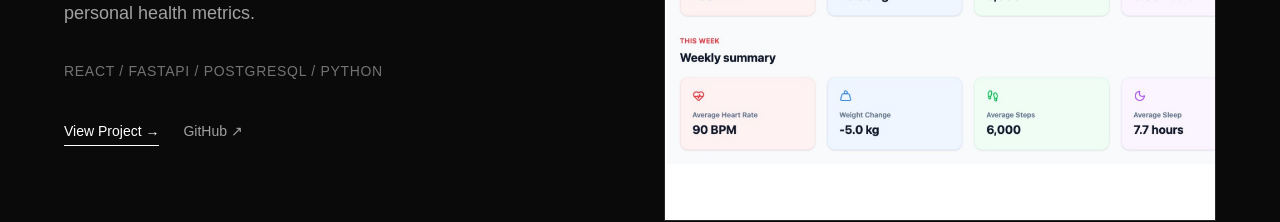
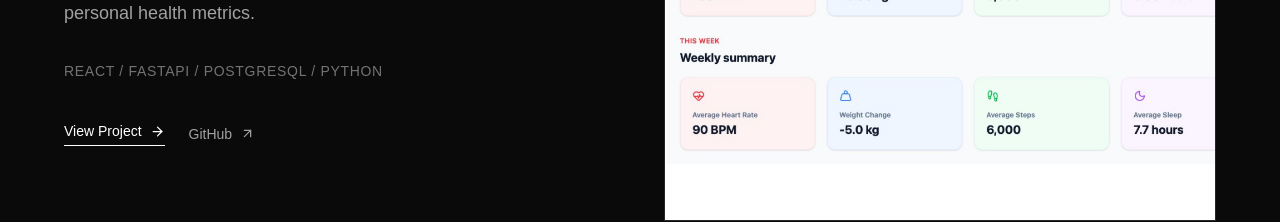
Before and after one commit to Mars-shah/Portfolio, a Next.js app: page / in a window 1280 px wide. Shown: the part 940-1162 px from the top of the page. Built offline with nearby package versions, Linux system fonts and the light colour scheme.

Commit message:
fixing arrows

```diff
--- a/app/projects/page.tsx
+++ b/app/projects/page.tsx
@@ -1,6 +1,7 @@
 import Navbar from "@/components/navbar";
 import Footer from "@/components/footer";
 import Image from "next/image";
+import { ArrowUpRight } from "lucide-react";
 
 const projects = [
   {
@@ -70,7 +71,6 @@ export default function ProjectsPage() {
               key={project.title}
               className="grid gap-10 border-t border-neutral-200 py-12 dark:border-neutral-800 md:grid-cols-[0.9fr_1.1fr] md:items-center"
             >
-              {/* Project Info */}
               <div>
                 <p className="text-sm text-neutral-500">
                   {project.date}
@@ -105,7 +105,7 @@ export default function ProjectsPage() {
                       rel="noopener noreferrer"
                       className="text-sm text-neutral-500 transition hover:text-neutral-900 dark:hover:text-white"
                     >
-                      Live Site ↗
+                      Live Site <ArrowUpRight size={15} />
                     </a>
                   )}
 
@@ -116,13 +116,12 @@ export default function ProjectsPage() {
                       rel="noopener noreferrer"
                       className="text-sm text-neutral-500 transition hover:text-neutral-900 dark:hover:text-white"
                     >
-                      GitHub ↗
+                      GitHub <ArrowUpRight size={15} />
                     </a>
                   )}
                 </div>
               </div>
 
-              {/* Project Image */}
               <div className="relative aspect-[16/10] overflow-hidden border border-neutral-200 bg-neutral-100 dark:border-neutral-800 dark:bg-neutral-900">
                 <Image
                   src={project.image}
--- a/components/FeaturedProject.tsx
+++ b/components/FeaturedProject.tsx
@@ -1,4 +1,5 @@
 import Image from "next/image";
+import { ArrowRight, ArrowUpRight } from "lucide-react";
 
 export default function FeaturedProject() {
   return (
@@ -36,21 +37,24 @@ export default function FeaturedProject() {
                 href="https://bio-track-amber.vercel.app"
                 target="_blank"
                 rel="noopener noreferrer"
-                className="border-b border-white pb-1 text-sm font-medium"
+                className="inline-flex items-center gap-2 border-b border-white pb-1 text-sm font-medium"
               >
-                View Project →
+                View Project
+                <ArrowRight size={15} />
               </a>
 
               <a
                 href="https://github.com/Mars-shah/BioTrack"
                 target="_blank"
                 rel="noopener noreferrer"
-                className="text-sm text-neutral-400 transition hover:text-white"
+                className="inline-flex items-center gap-2 text-sm text-neutral-400 transition hover:text-white"
               >
-                GitHub ↗
+                GitHub
+                <ArrowUpRight size={15} />
               </a>
             </div>
           </div>
+
           <div className="relative aspect-[4/3] overflow-hidden border border-neutral-800 bg-neutral-900">
             <Image
               src="/images/WebsitePreviewDash-3.png"
@@ -61,6 +65,7 @@ export default function FeaturedProject() {
               priority
             />
           </div>
+
         </div>
       </div>
     </section>
--- a/components/contact.tsx
+++ b/components/contact.tsx
@@ -1,3 +1,5 @@
+import { ArrowUpRight } from "lucide-react";
+
 export default function Contact() {
   return (
     <section
@@ -25,7 +27,7 @@ export default function Contact() {
               href="mailto:shahmarut01@gmail.com"
               className="text-lg transition hover:text-neutral-400"
             >
-              Email ↗
+              Email <ArrowUpRight size={15} />
             </a>
 
             <a
@@ -34,7 +36,7 @@ export default function Contact() {
               rel="noopener noreferrer"
               className="text-lg transition hover:text-neutral-400"
             >
-              LinkedIn ↗
+              LinkedIn <ArrowUpRight size={15} />
             </a>
 
             <a
@@ -43,7 +45,7 @@ export default function Contact() {
               rel="noopener noreferrer"
               className="text-lg transition hover:text-neutral-400"
             >
-              GitHub ↗
+              GitHub <ArrowUpRight size={15} />
             </a>
           </div>
         </div>
--- a/components/hero.tsx
+++ b/components/hero.tsx
@@ -1,3 +1,4 @@
+import { ArrowUpRight } from "lucide-react";
 export default function Hero() {
   return (
     <section className="px-8 py-20 md:py-28">
@@ -22,7 +23,7 @@ export default function Hero() {
               href="/projects"
               className="bg-neutral-900 px-6 py-3 text-sm font-medium text-white transition hover:bg-neutral-700 dark:bg-white dark:text-neutral-900"
             >
-              View Projects ↗
+              View Projects <ArrowUpRight size={15} />
             </a>
 
             <a
--- a/package.json
+++ b/package.json
@@ -9,6 +9,7 @@
     "lint": "eslint"
   },
   "dependencies": {
+    "lucide-react": "^1.37.0",
     "next": "16.3.2",
     "react": "19.2.8",
     "react-dom": "19.2.8"
```
Also changed, not shown: 1 other file (tests, documents, lock files or other folders). Lines whose indentation alone changed are shown as unchanged.
